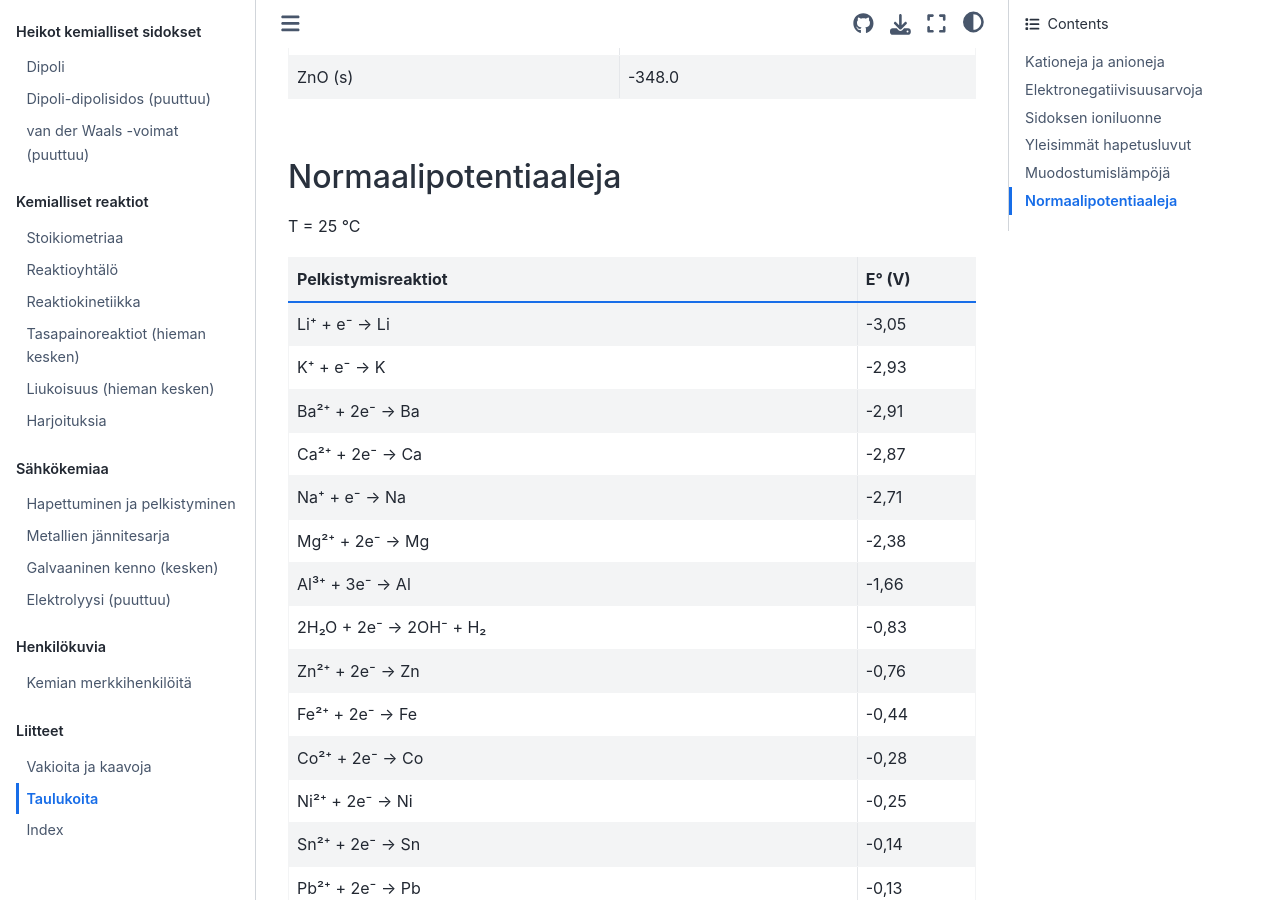
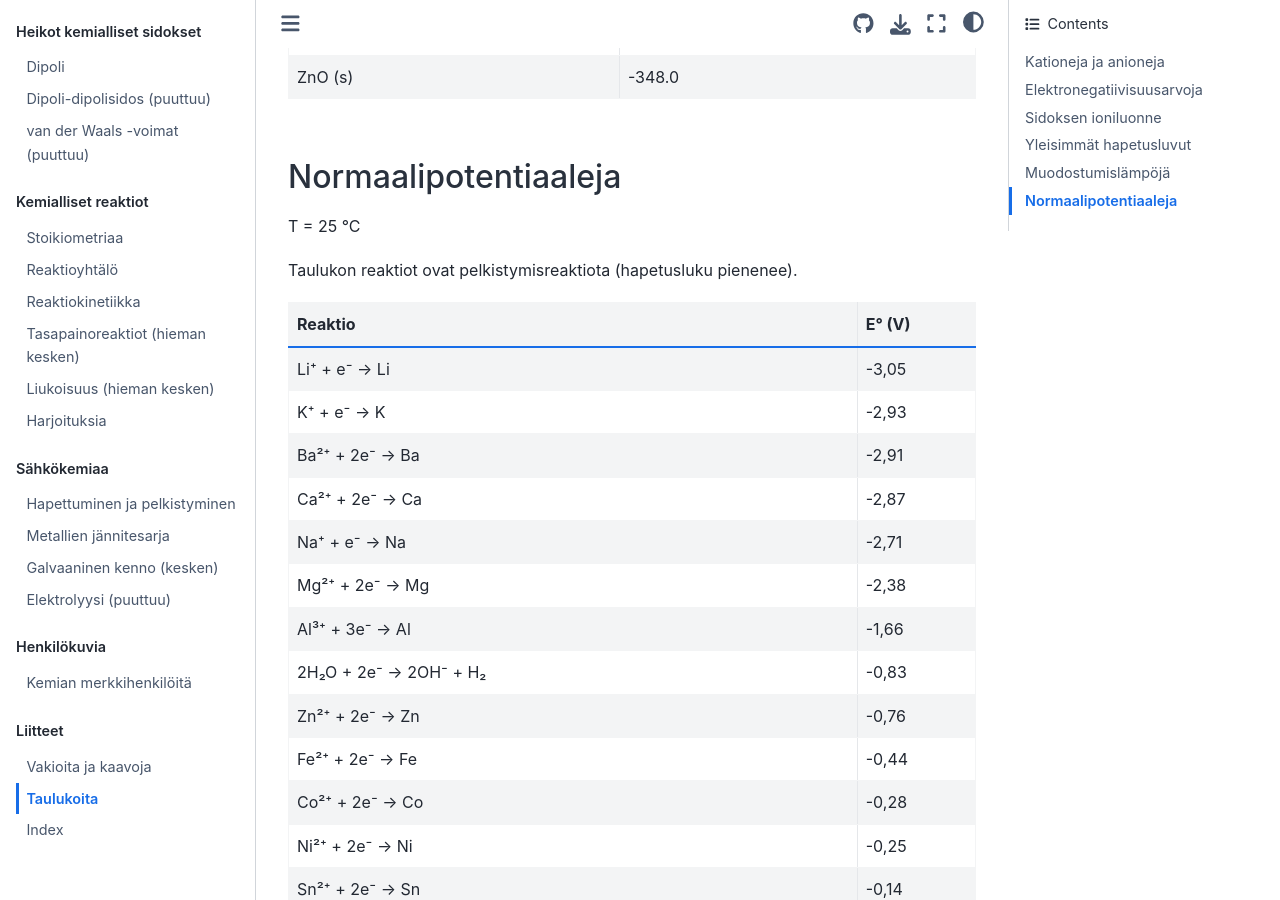
Before and after one commit to luma-lapinamk/miika-kemia, a Jupyter Book: the page built from notebooks/taulukoita.md, in a window 1280 px wide and 900 px high, scrolled down 16056 px. Built offline with Jupyter Book 1.0.4 settings and Sphinx 7.4.7 and the Sphinx Book theme 1.1.4, drawn with Linux system fonts in a browser that asks for light colours.

Commit message:
Viimeksi päivitys ei toiminut, toimiiko nyt?

```diff
--- a/notebooks/taulukoita.md
+++ b/notebooks/taulukoita.md
@@ -384,7 +384,9 @@ Muodostumislämmöllä (ΔH°) tarkoitetaan entalpiamuutosta, kun yksi mooli yhd
 ## {index}`Normaalipotentiaaleja`
 T = 25 °C
 
-| Pelkistymisreaktiot                                 | E° (V)  |
+Taulukon reaktiot ovat pelkistymisreaktiota (hapetusluku pienenee).
+
+| Reaktio                                             | E° (V)  |
 |-----------------------------------------------------|---------|
 | Li⁺ + e⁻ → Li                                       | -3,05   |
 | K⁺ + e⁻ → K                                         | -2,93   |
```
